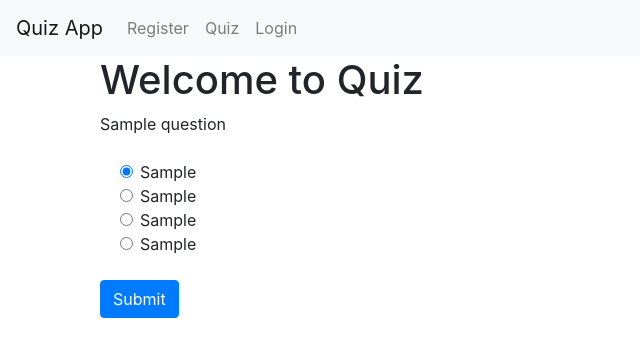
After one commit to santhoshMahesh/django-quiz-app, a Django app: template templates/quiz_app/takequiz.html in a window 1280 px wide. The commit adds this page. Shown: the top 357 px of the page, without its empty margins (0-640 px from the left). Run offline with Django 3.2, Linux system fonts and the light colour scheme; the template is opened without the code that fills it: most values are stand-ins (such as "Sample title", 1, 10 or a date in 2020); some libraries are stand-ins or nearby versions.

Commit message:
added quiz files and test

```diff
--- a/quiz_app/admin.py
+++ b/quiz_app/admin.py
@@ -1,4 +1,5 @@
 from django.contrib import admin
-
+from .models import *
 
 # Register your models here.
+admin.site.register(Ques)
--- a/quiz_project/urls.py
+++ b/quiz_project/urls.py
@@ -23,6 +23,8 @@ urlpatterns = [
     path('quiz_app/',include('quiz_app.urls')),
     path('admin/', admin.site.urls),
     path('logout/', views.user_logout, name='logout'),
-     path('register/',views.register,name='register'),
-    path('user_login/',views.user_login,name='user_login')
+    path('register/',views.register,name='register'),
+    path('user_login/',views.user_login,name='user_login'),
+    path('quizName/',views.quiz,name='quizName'),
+    path('takequiz/',views.takequiz,name='takequiz'),
 ]
--- a/templates/quiz_app/base.html
+++ b/templates/quiz_app/base.html
@@ -13,8 +13,9 @@
       <div class="navbar-nav">
 
         <a class="navbar-brand" href="{% url 'index' %}">Quiz App</a>
-        <a class="nav-item nav-link" href="{% url 'admin:index' %}">Admin</a>
         <a class="nav-item nav-link" href="{% url  'register' %}">Register</a>
+        <a class="nav-item nav-link" href="{% url  'takequiz' %}">Quiz</a>
+
 
         {# Some logic on what to display for last item#}
         {% if user.is_authenticated %}
--- a/templates/quiz_app/index.html
+++ b/templates/quiz_app/index.html
@@ -3,11 +3,13 @@
 
 <div class="container">
   <div class="jumbotron">
-    <h1>Quiz app</h1>
+    <h1>Welcome to the Quiz App Assignment</h1>
     {% if user.is_authenticated %}
         <h2>Welcome {{ user.username }}!</h2>
+        <a class="btn btn-primary" href="{% url  'quizName' %}">To create a quiz</a>
     {% else %}
-        <h2>Welcome to the site!</h2>
+        <p>To take the quiz click the below link</p>
+        <a class="btn btn-primary" href="{% url  'takequiz' %}">Quiz</a>
     {% endif %}
   </div>
 </div>
--- /dev/null
+++ b/templates/quiz_app/takequiz.html
@@ -0,0 +1,45 @@
+{% extends 'quiz_app/base.html' %}
+{% block body_block %}
+
+<div class="container ">
+    <h1>Welcome to Quiz</h1>
+
+     <form method='post' action="">
+        {% csrf_token %}
+        {% for q  in questions%}
+        <div class="form-group">
+          <label for="question">{{q.question}}</label>
+        </div>
+        <div class="form-check">
+            <div class="form-check">
+                <input class="form-check-input" type="radio" name="{{q.question}}" id="gridRadios1" value="option1" checked>
+                <label class="form-check-label" for="gridRadios1">
+                    {{q.op1}}
+                </label>
+            </div>
+            <div class="form-check">
+                <input class="form-check-input" type="radio" name="{{q.question}}" id="gridRadios2" value="option2">
+                <label class="form-check-label" for="gridRadios2">
+                    {{q.op2}}
+                </label>
+            </div>
+            <div class="form-check">
+                <input class="form-check-input" type="radio" name="{{q.question}}" id="gridRadios1" value="option3">
+                <label class="form-check-label" for="gridRadios1">
+                    {{q.op3}}
+                </label>
+            </div>
+            <div class="form-check">
+                <input class="form-check-input" type="radio" name="{{q.question}}" id="gridRadios2" value="option4">
+                <label class="form-check-label" for="gridRadios2">
+                    {{q.op4}}
+                </label>
+            </div>
+            <br>
+        </div>
+        {% endfor %}
+        <button type="submit" class="btn btn-primary">Submit</button>
+      </form>
+    </div>
+
+{% endblock %}
```
Also changed, not shown: quiz_app/forms.py (+7 -0 lines), quiz_app/models.py (+10 -4 lines), quiz_app/views.py (+56 -9 lines), templates/quiz_app/quizName.html (added, +14 -0 lines), templates/quiz_app/results.html (added, +22 -0 lines), db.sqlite3, quiz_app/migrations/0002_questions_quiz_delete_userprofileinfo_questions_quiz.py (added), quiz_app/migrations/0003_alter_questions_quiz_alter_quiz_quiz_name.py (added), quiz_app/migrations/0004_quiz_numofquestions.py (added), quiz_app/migrations/0005_remove_quiz_numofquestions.py (added), quiz_app/migrations/0006_remove_questions_quiz_delete_quiz.py (added), quiz_app/migrations/0007_rename_questions_quesmodel.py (added), quiz_app/migrations/0008_ques_delete_quesmodel.py (added).
